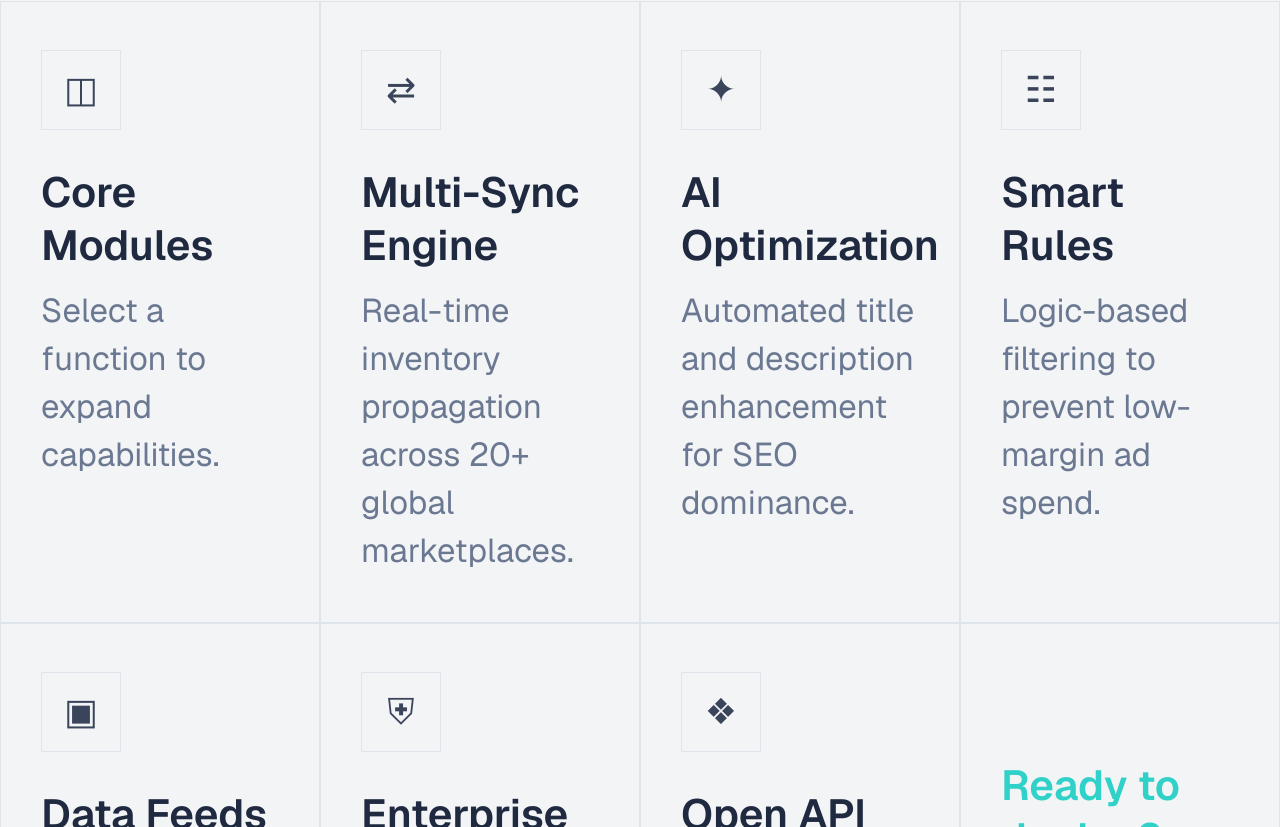
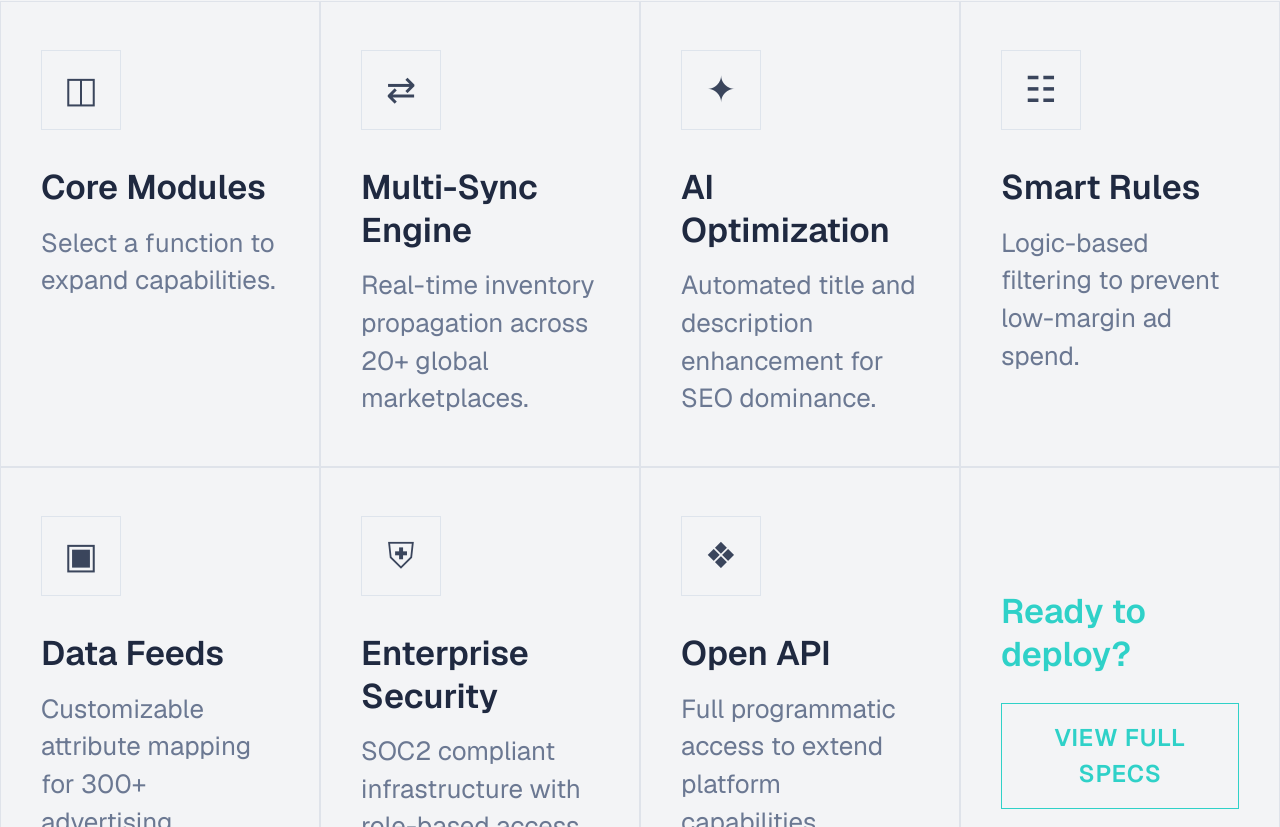
Before and after one commit to Shourov98/siyam-site, a Next.js app: page / in a window 1280 px wide. Shown: the part 2353-3180 px from the top of the page. Built offline with nearby package versions, Linux system fonts and the light colour scheme.

Commit message:
fix(homepage): core modules text size

```diff
--- a/app/components/CoreModules.tsx
+++ b/app/components/CoreModules.tsx
@@ -63,20 +63,20 @@ export default function CoreModules() {
                       {item.icon}
                     </div>
 
-                    <h3 className="text-[42px] font-semibold leading-tight text-[#1f2940] transition-colors group-hover:text-white">
+                    <h3 className="text-[34px] font-semibold leading-tight text-[#1f2940] transition-colors group-hover:text-white">
                       {item.title}
                     </h3>
 
-                    <p className="mt-4 max-w-[430px] text-[33px] leading-[1.45] text-[#6b7892] transition-colors group-hover:text-[#ced8ea]">
+                    <p className="mt-4 max-w-[430px] text-[26px] leading-[1.45] text-[#6b7892] transition-colors group-hover:text-[#ced8ea]">
                       {item.description}
                     </p>
                   </>
                 ) : (
                   <div className="my-auto">
-                    <h3 className="text-[42px] font-semibold leading-tight text-[#2fd1c8] group-hover:text-[#2fd1c8]">
+                    <h3 className="text-[34px] font-semibold leading-tight text-[#2fd1c8] group-hover:text-[#2fd1c8]">
                       {item.title}
                     </h3>
-                    <button className="mt-7 border border-[#2fd1c8] px-9 py-4 text-[30px] font-semibold tracking-wide text-[#2fd1c8] transition hover:bg-[#2fd1c8] hover:text-[#153354]">
+                    <button className="mt-7 border border-[#2fd1c8] px-9 py-4 text-[24px] font-semibold tracking-wide text-[#2fd1c8] transition hover:bg-[#2fd1c8] hover:text-[#153354]">
                       {item.button}
                     </button>
                   </div>
```
